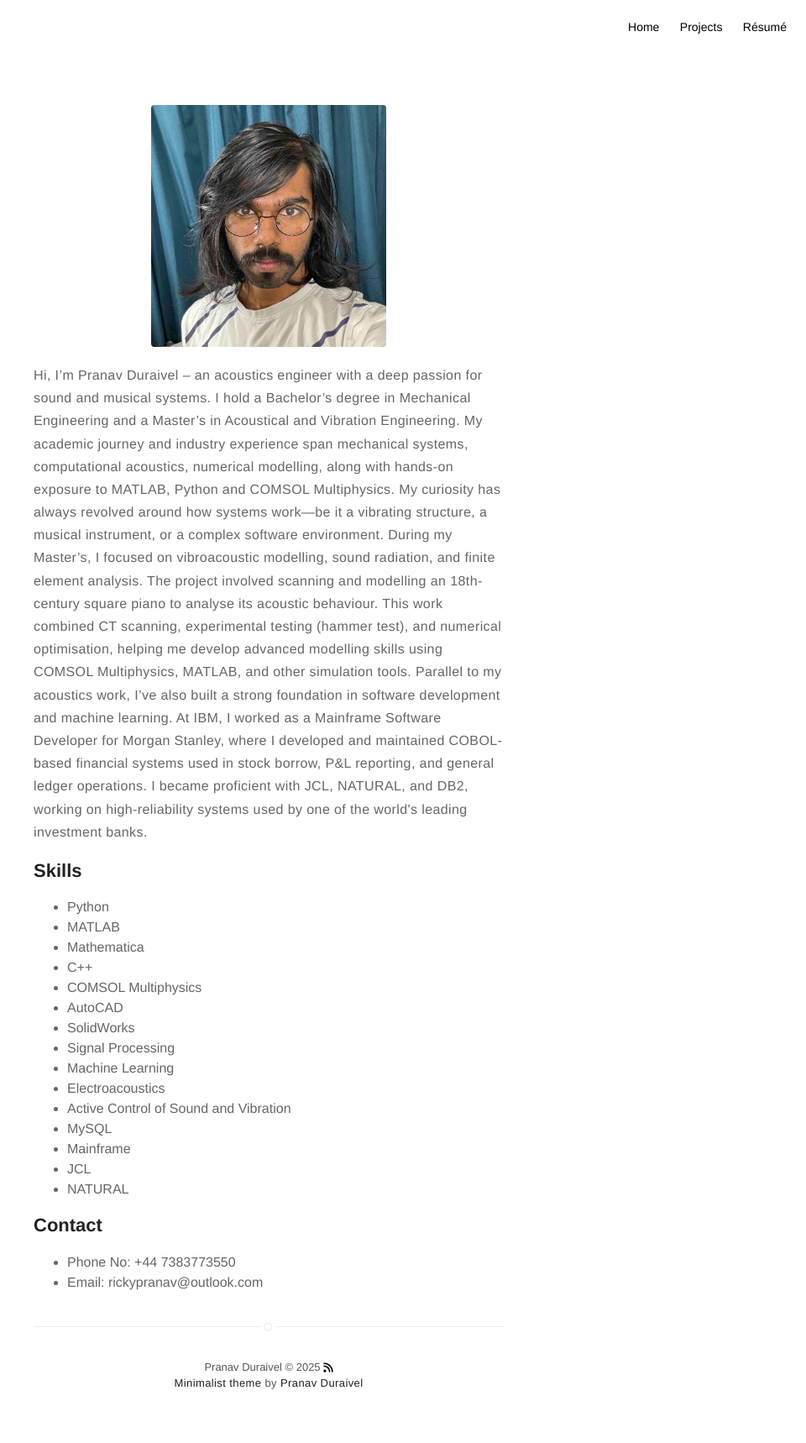
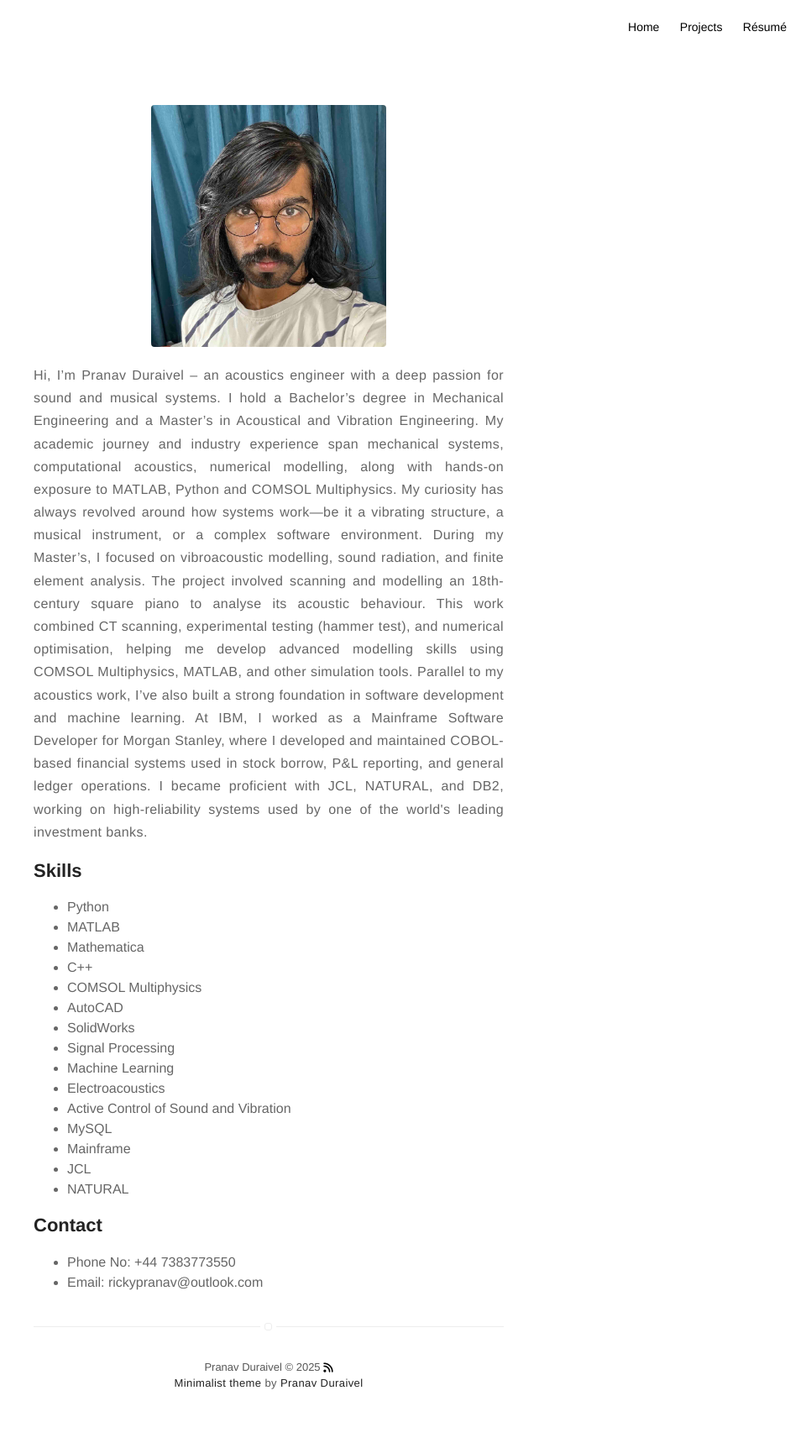
Before and after one commit to PranavDuraivel/PranavDuraivel.github.io, a Jekyll site: the page built from about.md, in a window 1280 px wide. Shown: the whole page at 84% size, without its empty margins (320-1280 px from the left). Built offline with Jekyll 4.4.1, drawn with Linux system fonts in a browser that asks for light colours; nearby versions of some CDN libraries.

Commit message:
Update about.md

```diff
--- a/about.md
+++ b/about.md
@@ -4,7 +4,7 @@ layout: page
 ---
 ![Profile Image]({% if site.external-image %}{{ site.picture }}{% else %}{{ site.url }}/{{ site.picture }}{% endif %})
 
-<p>Hi, I’m Pranav Duraivel – an acoustics engineer with a deep passion for sound and musical systems. I hold a Bachelor’s degree in Mechanical Engineering and a Master’s in Acoustical and Vibration Engineering. My academic journey and industry experience span mechanical systems, computational acoustics, numerical modelling, along with hands-on exposure to MATLAB, Python and COMSOL Multiphysics.
+<p style="text-align: justify;">Hi, I’m Pranav Duraivel – an acoustics engineer with a deep passion for sound and musical systems. I hold a Bachelor’s degree in Mechanical Engineering and a Master’s in Acoustical and Vibration Engineering. My academic journey and industry experience span mechanical systems, computational acoustics, numerical modelling, along with hands-on exposure to MATLAB, Python and COMSOL Multiphysics.
 
 My curiosity has always revolved around how systems work—be it a vibrating structure, a musical instrument, or a complex software environment. During my Master’s, I focused on vibroacoustic modelling, sound radiation, and finite element analysis. The project involved scanning and modelling an 18th-century square piano to analyse its acoustic behaviour. This work combined CT scanning, experimental testing (hammer test), and numerical optimisation, helping me develop advanced modelling skills using COMSOL Multiphysics, MATLAB, and other simulation tools.
 
```
